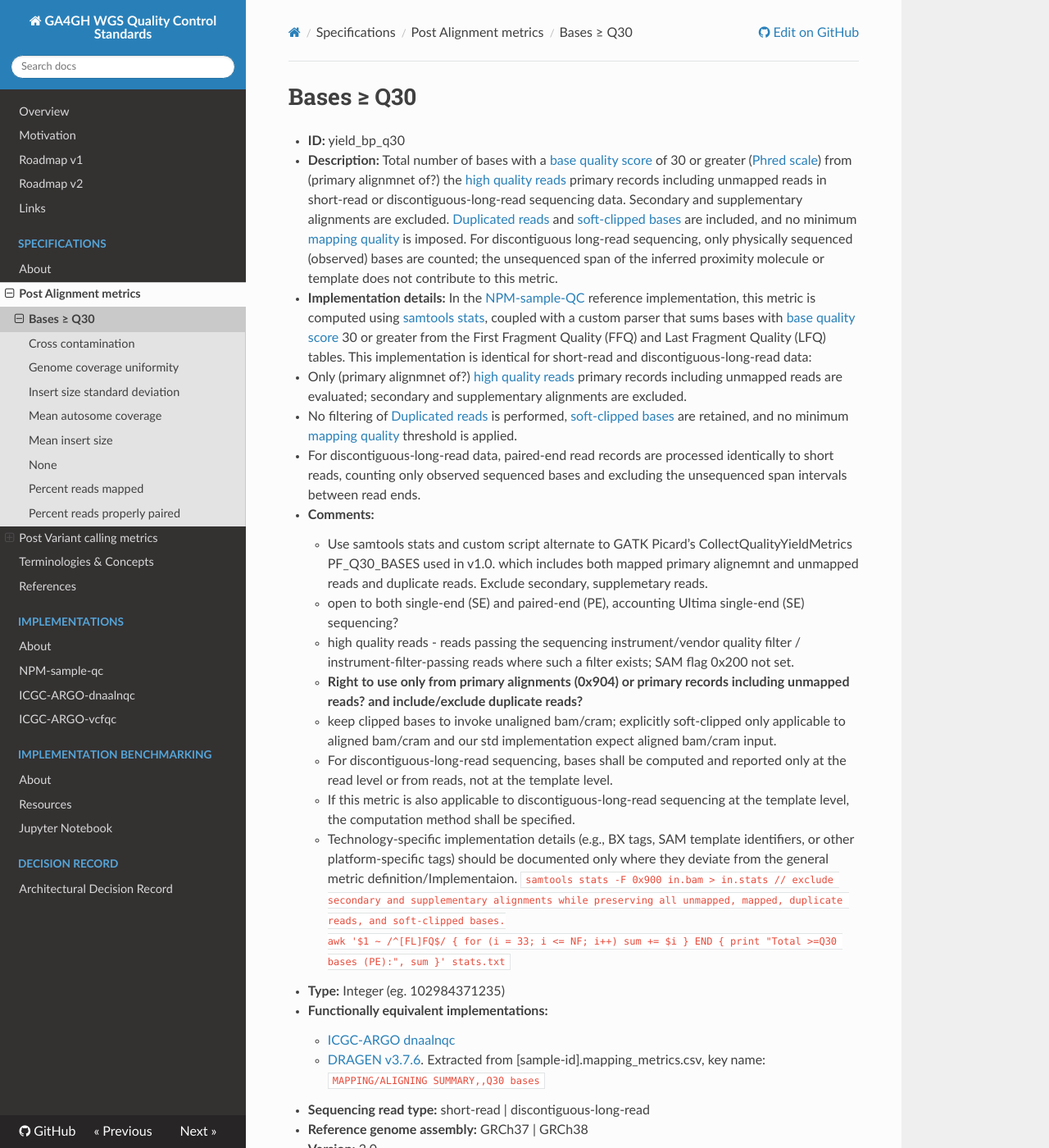
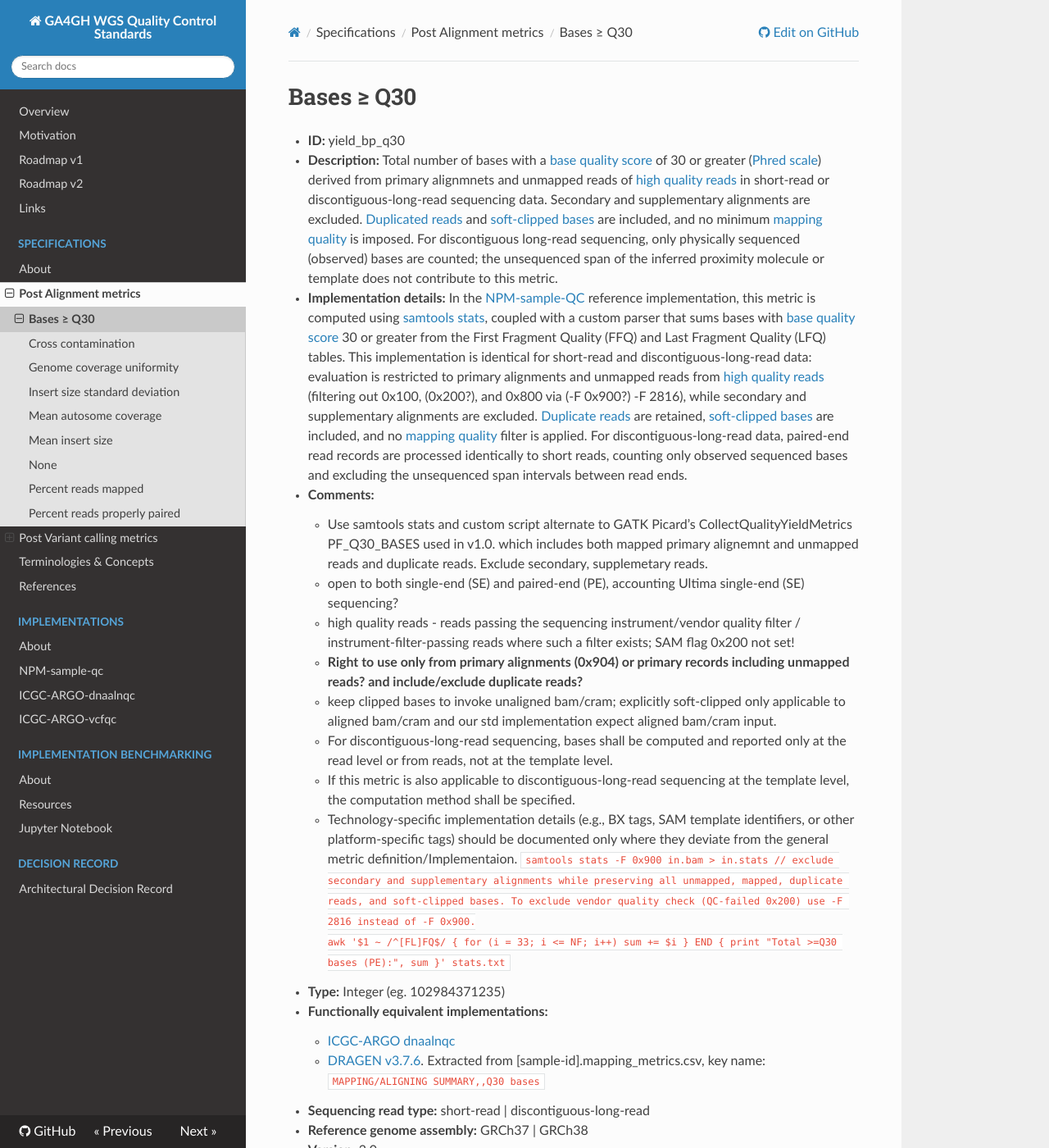
Before and after one commit to ga4gh/quality-control-wgs, an MkDocs documentation site: the page built from docs/metrics_definitions/bases-q30.md, in a window 1280 px wide and 1400 px high. Shown: the whole window at 82% size. Built offline with MkDocs 1.6.1, drawn with Linux system fonts in a browser that asks for light colours; nearby versions of some CDN libraries.

Commit message:
update bq >30 dev version awaiting further input/feedback

````diff
--- a/docs/metrics_definitions/bases-q30.md
+++ b/docs/metrics_definitions/bases-q30.md
@@ -2,22 +2,21 @@
 # Bases ≥ Q30
 
 - **ID:** yield_bp_q30
-- **Description:** Total number of bases with a [base quality score](terminologies.md#base-quality-score) of 30 or greater ([Phred scale](terminologies.md#phred-scale)) from (primary alignmnet of?) the [high quality reads](terminologies.md#high-quality-reads) primary records including unmapped reads in short-read or discontiguous-long-read sequencing data. Secondary and supplementary alignments are excluded. [Duplicated reads](terminologies.md#duplicated-reads) and [soft-clipped bases](terminologies.md#clipped-bases) are included, and no minimum [mapping quality](terminologies.md#mapping-quality) is imposed. For discontiguous long-read sequencing, only physically sequenced (observed) bases are counted; the unsequenced span of the inferred proximity molecule or template does not contribute to this metric.
-- **Implementation details:** In the [NPM-sample-QC](References.md#npm-sample-qc) reference implementation, this metric is computed using [samtools stats](terminologies.md#samtools-stats), coupled with a custom parser that sums bases with [base quality score](terminologies.md#base-quality-score) 30 or greater from the First Fragment Quality (FFQ) and Last Fragment Quality (LFQ) tables. This implementation is identical for short-read and discontiguous-long-read data:
-  -  Only (primary alignmnet of?) [high quality reads](terminologies.md#high-quality-reads) primary records including unmapped reads are evaluated; secondary and supplementary alignments are excluded.
-  - No filtering of [Duplicated reads](terminologies.md#duplicated-reads) is performed, [soft-clipped bases](terminologies.md#clipped-bases) are retained, and no minimum [mapping quality](terminologies.md#mapping-quality) threshold is applied.
-  - For discontiguous-long-read data,  paired-end read records are processed identically to short reads, counting only observed sequenced bases and excluding the unsequenced span intervals between read ends.
+- **Description:** Total number of bases with a [base quality score](terminologies.md#base-quality-score) of 30 or greater ([Phred scale](terminologies.md#phred-scale)) derived from
+primary alignmnets and unmapped reads of [high quality reads](terminologies.md#high-quality-reads) in short-read or discontiguous-long-read sequencing data. Secondary and supplementary alignments are excluded. [Duplicated reads](terminologies.md#duplicated-reads) and [soft-clipped bases](terminologies.md#clipped-bases) are included, and no minimum [mapping quality](terminologies.md#mapping-quality) is imposed. For discontiguous long-read sequencing, only physically sequenced (observed) bases are counted; the unsequenced span of the inferred proximity molecule or template does not contribute to this metric.
+- **Implementation details:** In the [NPM-sample-QC](References.md#npm-sample-qc) reference implementation, this metric is computed using [samtools stats](terminologies.md#samtools-stats), coupled with a custom parser that sums bases with [base quality score](terminologies.md#base-quality-score) 30 or greater from the First Fragment Quality (FFQ) and Last Fragment Quality (LFQ) tables. This implementation is identical for short-read and discontiguous-long-read data: evaluation is restricted to primary alignments and unmapped reads from [high quality reads](terminologies.md#high-quality-reads) (filtering out 0x100, (0x200?), and 0x800 via (-F 0x900?) -F 2816), while secondary and supplementary alignments are excluded. [Duplicate reads](terminologies.md#duplicated-reads) are retained, [soft-clipped bases](terminologies.md#clipped-bases) are included, and no [mapping quality](terminologies.md#mapping-quality) filter is applied.
+For discontiguous-long-read data,  paired-end read records are processed identically to short reads, counting only observed sequenced bases and excluding the unsequenced span intervals between read ends.
 - **Comments:**
     - Use samtools stats and custom script alternate to GATK Picard’s CollectQualityYieldMetrics PF_Q30_BASES used in v1.0. which includes both mapped primary alignemnt and unmapped reads and duplicate reads. Exclude secondary, supplemetary reads.
     - open to both single-end (SE) and paired-end (PE), accounting Ultima single-end (SE) sequencing?
-    - high quality reads - reads passing the sequencing instrument/vendor quality filter / instrument-filter-passing reads where such a filter exists; SAM flag 0x200 not set.
+    - high quality reads - reads passing the sequencing instrument/vendor quality filter / instrument-filter-passing reads where such a filter exists; SAM flag 0x200 not set!
     - **Right to use only from primary alignments (0x904) or primary records including unmapped reads? and include/exclude duplicate reads?**
     - keep clipped bases to invoke unaligned bam/cram; explicitly soft-clipped only applicable to aligned bam/cram and our std implementation expect aligned bam/cram input.
     - For discontiguous-long-read sequencing, bases shall be computed and reported only at the read level or from reads, not at the template level.
     - If this metric is also applicable to discontiguous-long-read sequencing at the template level, the computation method shall be specified.
     - Technology-specific implementation details (e.g., BX tags, SAM template identifiers, or other platform-specific tags) should be documented only where they deviate from the general metric definition/Implementaion.
     ```
-    samtools stats -F 0x900 in.bam > in.stats // exclude secondary and supplementary alignments while preserving all unmapped, mapped, duplicate reads, and soft-clipped bases.
+    samtools stats -F 0x900 in.bam > in.stats // exclude secondary and supplementary alignments while preserving all unmapped, mapped, duplicate reads, and soft-clipped bases. To exclude vendor quality check (QC-failed 0x200) use -F 2816 instead of -F 0x900.
     awk '$1 ~ /^[FL]FQ$/ { for (i = 33; i <= NF; i++) sum += $i } END { print "Total >=Q30 bases (PE):", sum }' stats.txt
     ```
 - **Type:** Integer (eg. 102984371235)
````
